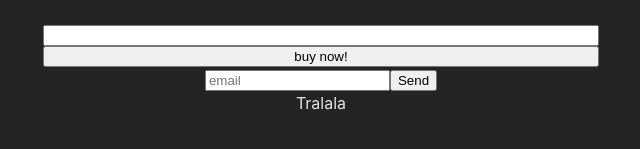
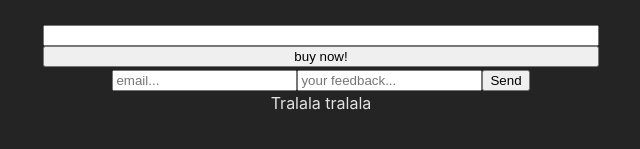
Before and after one commit to elis-11/useReducer, a React (Vite) app: page / in a window 1280 px wide. Shown: the part 321-470 px from the top of the page, without its empty margins (319-959 px from the left). Built offline with nearby package versions, Linux system fonts and the light colour scheme.

Commit message:
Coffee Text

```diff
--- a/src/components/coffees/Coffees.jsx
+++ b/src/components/coffees/Coffees.jsx
@@ -7,6 +7,7 @@ export const Coffees = () => {
   const { coffees, savedCoffee, message, feedbacks } = state;
   const [amount, setAmount] = useState("");
   const [email, setEmail] = useState("");
+  const [text, setText] = useState("");
 
   const updateAmount = (amount) => {
     setAmount(Number(amount));
@@ -25,13 +26,15 @@ export const Coffees = () => {
     const feedbackNew = {
       _id: Date.now().toString(),
       email: email,
+      text: text,
     };
     console.log(feedbackNew);
     dispatch({
-      type: 'feedback',
+      type: "feedback",
       payload: feedbackNew,
-    })
-    setEmail('')
+    });
+    setEmail("");
+    setText("");
   };
 
   return (
@@ -65,14 +68,20 @@ export const Coffees = () => {
       <form onSubmit={onFeedback}>
         <input
           type="text"
-          placeholder="email"
+          placeholder="email..."
           value={email}
           onChange={(e) => setEmail(e.target.value)}
+        />
+        <input
+          type="text"
+          placeholder="your feedback..."
+          value={text}
+          onChange={(e) => setText(e.target.value)}
         />
         <button type="submit"> Send</button>
         <div>
           {feedbacks.map((feedback) => (
-            <div key={feedback._id}>{feedback.email}</div>
+            <div key={feedback._id}>{feedback.email}  {feedback.text}</div>
           ))}
         </div>
       </form>
--- a/src/components/reducer.jsx
+++ b/src/components/reducer.jsx
@@ -1,7 +1,7 @@
 import coffeesJson from "../assets/coffees.json";
 
 export const initialState = {
-  feedbacks: [{_id: 'i1', email: 'Tralala'}],
+  feedbacks: [{_id: 'i1', email: 'Tralala', text: 'tralala'}],
   coffees: coffeesJson,
   savedCoffee: undefined,
   message: "",
```
